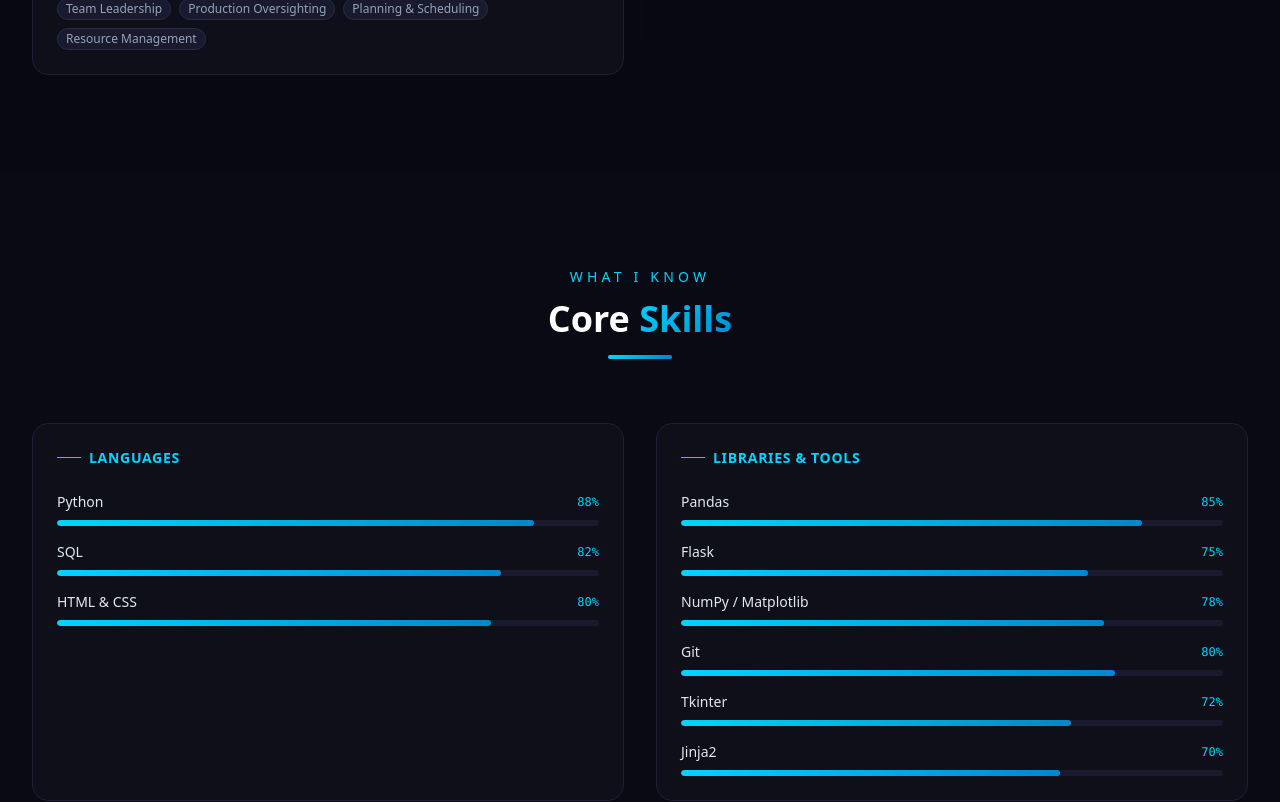
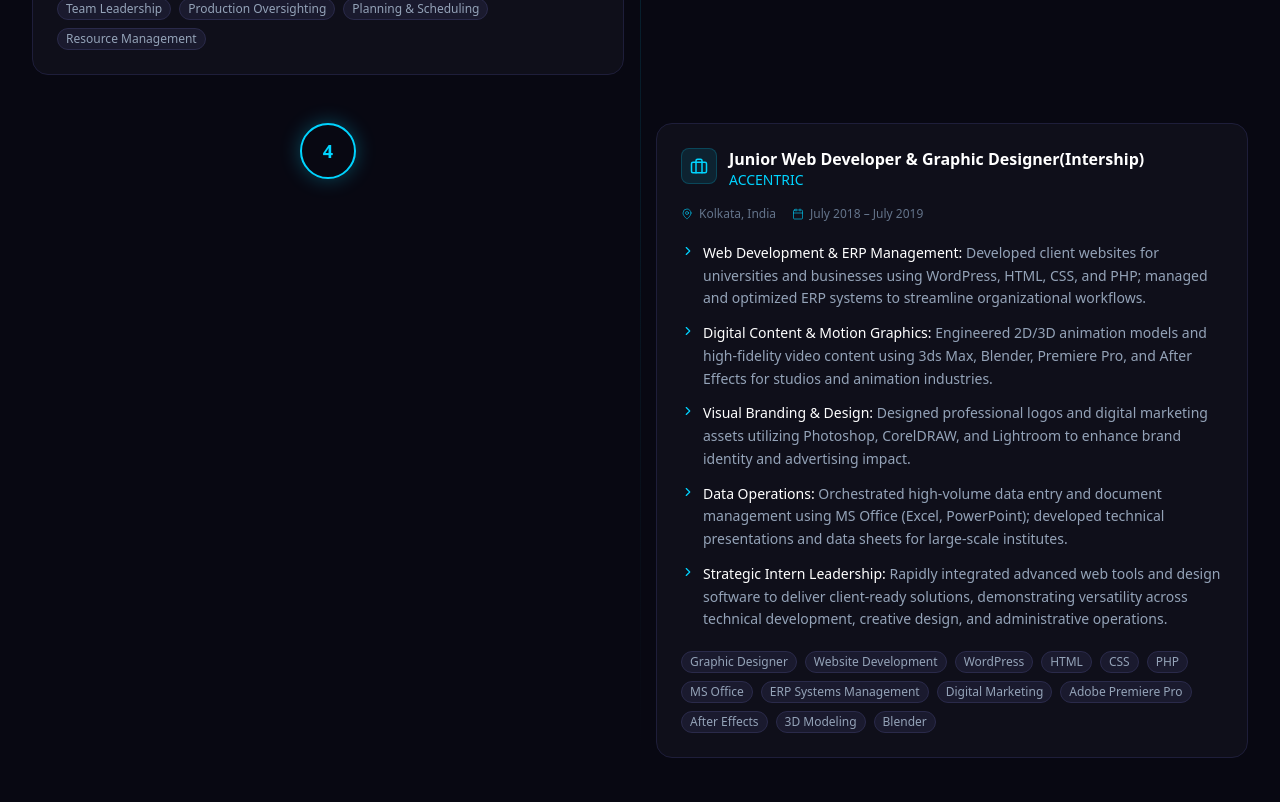
Before and after one commit to sabyasachi-arya/Portfolio_Sabyasachi, a React (Vite) app: page / in a window 1280 px wide. Shown: the part 3780-4582 px from the top of the page. Built offline with nearby package versions, Linux system fonts and the light colour scheme.

Commit message:
Add internship experience for Junior Web Developer role

```diff
--- a/src/data/portfolio.ts
+++ b/src/data/portfolio.ts
@@ -103,6 +103,35 @@ export const experiences = [
       },
     ],
     skills: ['MS Office', 'Advanced Excel', 'Data Management', 'Customer Service', 'Team Leadership', 'Production Oversighting', 'Planning & Scheduling', 'Resource Management'],
+  },
+  {
+    title: 'Junior Web Developer & Graphic Designer(Intership)',
+    company: 'ACCENTRIC',
+    location: 'Kolkata, India',
+    period: 'July 2018 – July 2019',
+    highlights: [
+      {
+        label: 'Web Development & ERP Management',
+        text: 'Developed client websites for universities and businesses using WordPress, HTML, CSS, and PHP; managed and optimized ERP systems to streamline organizational workflows.',
+      },
+      {
+        label: 'Digital Content & Motion Graphics',
+        text: 'Engineered 2D/3D animation models and high-fidelity video content using 3ds Max, Blender, Premiere Pro, and After Effects for studios and animation industries.',
+      },
+      {
+        label: 'Visual Branding & Design',
+        text: 'Designed professional logos and digital marketing assets utilizing Photoshop, CorelDRAW, and Lightroom to enhance brand identity and advertising impact.',
+      },
+      {
+        label: 'Data Operations',
+        text: 'Orchestrated high-volume data entry and document management using MS Office (Excel, PowerPoint); developed technical presentations and data sheets for large-scale institutes.',
+      },
+      {
+        label: 'Strategic Intern Leadership',
+        text: 'Rapidly integrated advanced web tools and design software to deliver client-ready solutions, demonstrating versatility across technical development, creative design, and administrative operations.',
+      },
+    ],
+    skills: ['Graphic Designer', 'Website Development', 'WordPress', 'HTML', 'CSS', 'PHP', 'MS Office', 'ERP Systems Management', 'Digital Marketing', 'Adobe Premiere Pro', 'After Effects', '3D Modeling', 'Blender'],
   },
 ];
 
```
